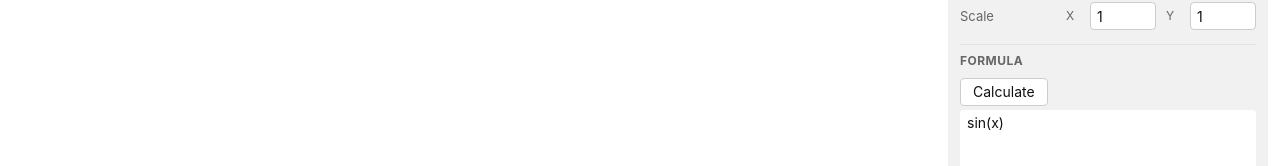
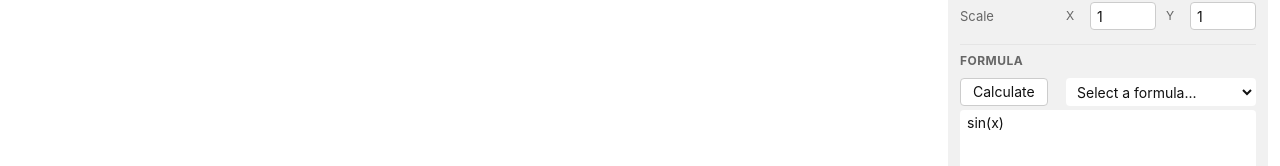
Before and after one commit to timkondratev/aero-curves, a React (Vite) app: page / in a window 1280 px wide. Shown: the part 569-735 px from the top of the page. Built offline with nearby package versions, Linux system fonts and the light colour scheme; the HTML template or start-up script is replaced by a standard one.

Commit message:
Add formula catalog

```diff
--- a/src/components/sidebar/FormulaPanel.tsx
+++ b/src/components/sidebar/FormulaPanel.tsx
@@ -17,6 +17,22 @@ type Props = {
 export function FormulaPanel({ plot, plots, onChange, onChangeTransient }: Props) {
 	const [formula, setFormula] = useState(plot.formula ?? "sin(x)");
 	const [formulaError, setFormulaError] = useState<string | null>(null);
+
+	const formulaCatalog = [
+		{
+			section: "Aerodynamics",
+			items: [
+				{
+					label: "Normal force (from Cl, Cd)",
+					value: "PLOT_Cl(x) * cos(x * PI / 180) + PLOT_Cd(x) * sin(x * PI / 180)",
+				},
+				{
+					label: "Tangential force (from Cl, Cd)",
+					value: "PLOT_Cl(x) * sin(x * PI / 180) - PLOT_Cd(x) * cos(x * PI / 180)",
+				},
+			],
+		},
+	];
 
 	const handleCalculate = () => {
 		setFormulaError(null);
@@ -152,7 +168,34 @@ export function FormulaPanel({ plot, plots, onChange, onChangeTransient }: Props
 						Calculate
 					</button>
 				</div>
-				<div className={`row-control field-message${formulaError ? " is-error" : ""}`}>{formulaError ?? ""}</div>
+				<div className="row-control" style={{ display: "flex", gap: 8, alignItems: "center", minWidth: 0 }}>
+					<select
+						style={{ flex: "1 1 0", minWidth: 0 }}
+						onChange={e => {
+							const next = e.target.value;
+							if (!next) return;
+							setFormula(next);
+							const apply = onChangeTransient ?? onChange;
+							apply({ ...plot, formula: next });
+							setFormulaError(null);
+							e.currentTarget.value = "";
+						}}
+						defaultValue=""
+					>
+						<option value="" disabled>
+							Select a formula...
+						</option>
+						{formulaCatalog.map(section => (
+							<optgroup key={section.section} label={section.section}>
+								{section.items.map(item => (
+									<option key={item.label} value={item.value}>
+										{item.label}
+									</option>
+								))}
+							</optgroup>
+						))}
+					</select>
+				</div>
 			</div>
 			<div className="form-row">
 				<textarea
@@ -171,6 +214,11 @@ export function FormulaPanel({ plot, plots, onChange, onChangeTransient }: Props
 					style={{ resize: "vertical" }}
 				/>
 			</div>
+			{formulaError ? (
+				<div className="form-row">
+					<div className="row-control field-message is-error">{formulaError}</div>
+				</div>
+			) : null}
 			<div className="form-row">
 				<details className="row-control">
 					<summary>Formula help</summary>
```
